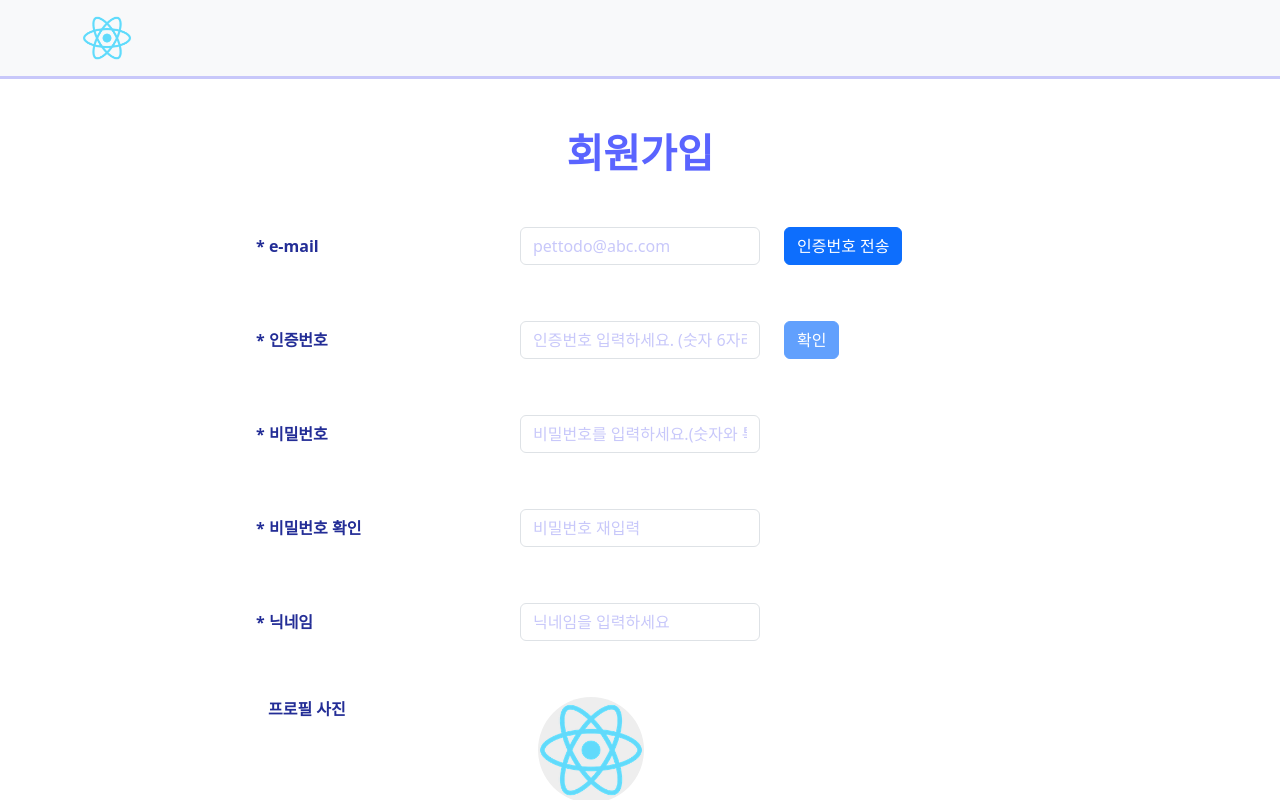
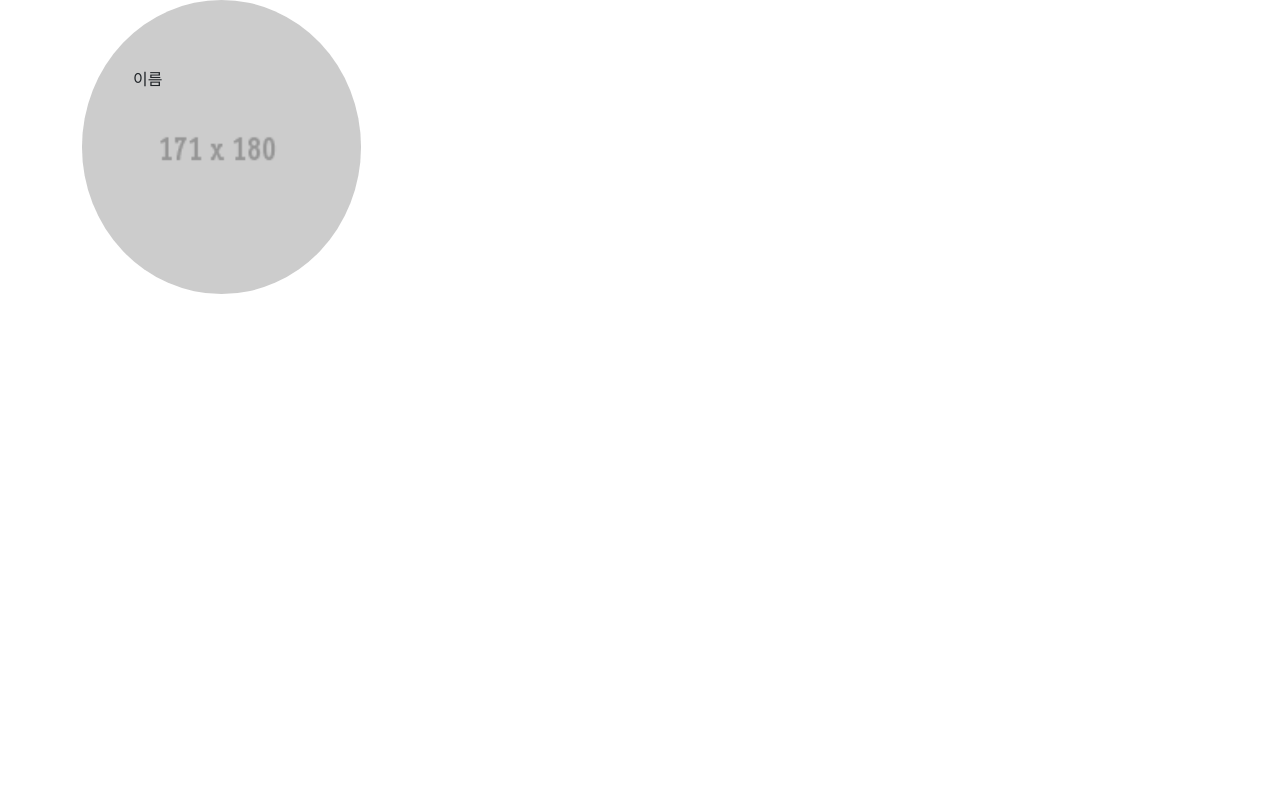
Before and after one commit to seophohoho/PlanIsJustNow-fe, a React (Create React App) app: page / in a window 1280 px wide. Shown: the top 800 px of the page. Built offline with nearby package versions, Linux system fonts and the light colour scheme.

Commit message:
기초 이미지 component 생성

```diff
--- a/src/App.css
+++ b/src/App.css
@@ -3,6 +3,13 @@
   justify-content: center;
 
 }
+.w-10{
+  width: 10px;
+}
+.h-10{
+  height: 10px;
+}
+
 input[type="number"]::-webkit-inner-spin-button {
   -webkit-appearance: none;
   margin: 0;
--- a/src/App.js
+++ b/src/App.js
@@ -1,9 +1,10 @@
 import React from 'react';
 import Signup from './pages/SignUp';
+import SignUpPet from './pages/SignUpPet';
 
 function App() {
   return (
-    <Signup />
+    <SignUpPet/>
   );
 }
 
--- a/src/components/SignUpComponents.js
+++ b/src/components/SignUpComponents.js
@@ -2,7 +2,7 @@ import { Form, Col, Row, Button } from 'react-bootstrap';
 import axios from 'axios';
 import serverUrl from '../serverConfig'
 import { useEffect, useState } from 'react';
-
+//ㅋㅋ 이건 컴포넌트가 아니라 사실상 page 실수했다.. 다음엔 컴포넌트 답게 만들어야겠다..
 function InputComponent(props){
   const {
     inputTitle, inputType, authCode,
--- a/src/pages/SignUpPet.js
+++ b/src/pages/SignUpPet.js
@@ -1,12 +1,32 @@
-import React from 'react';
-import Signup from './pages/SignUp';
+import { useState } from 'react';
+import { Form, Col, Row, Button, Image, Container } from 'react-bootstrap';
 
-function signUpPet() {
+function SignUpPet() {
+    const [petImage, setPetIamge] = useState(['Example Path',])
+
   return (
     <div>
+        <PetCircleImage/>
 
     </div>
   );
 }
 
-export default App;
+function PetCircleImage(props){
+    return(
+        <div>
+            <Container>
+            <Row>
+                <Form.FloatingLabel>
+                    <Col>
+                    <Image src={'/thumbnail.png'} roundedCircle className='input-bgSet w-25'/>
+                    </Col>
+                    <label className='center'>이름</label>
+                </Form.FloatingLabel>
+            </Row>
+            </Container>
+        </div>
+    )
+}
+
+export default SignUpPet;
```
Also changed, not shown: public/thumbnail.png (added).
